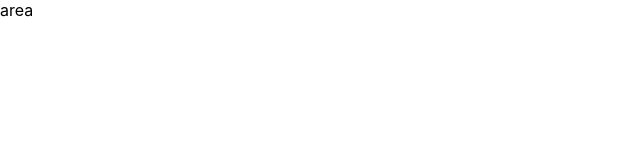
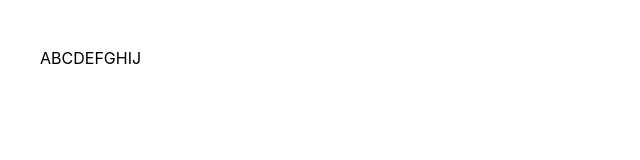
Before and after one commit to ssda-developer/sea-battle, a React (Create React App) app: page / in a window 1280 px wide. Shown: the top 160 px of the page, without its empty margins (0-640 px from the left). Built offline with nearby package versions, Linux system fonts and the light colour scheme.

Commit message:
- convert Area component to functional component

```diff
--- a/src/App.css
+++ b/src/App.css
@@ -1,38 +1,8 @@
-.App {
-    text-align: center;
+* {
+    margin: 0;
 }
 
-.App-logo {
-    height: 40vmin;
-    pointer-events: none;
+.sea-battle {
+    max-width: 1200px;
+    margin: 3rem auto;
 }
-
-@media (prefers-reduced-motion: no-preference) {
-    .App-logo {
-        animation: App-logo-spin infinite 20s linear;
-    }
-}
-
-.App-header {
-    background-color: #282c34;
-    min-height: 100vh;
-    display: flex;
-    flex-direction: column;
-    align-items: center;
-    justify-content: center;
-    font-size: calc(10px + 2vmin);
-    color: white;
-}
-
-.App-link {
-    color: #61dafb;
-}
-
-@keyframes App-logo-spin {
-    from {
-        transform: rotate(0deg);
-    }
-    to {
-        transform: rotate(360deg);
-    }
-}
--- a/src/App.tsx
+++ b/src/App.tsx
@@ -1,9 +1,13 @@
-import React, { ReactElement } from 'react';
+import React, { FC } from 'react';
 import Area from './components/Area/Area';
 import './App.css';
 
-function App(): ReactElement {
-    return <Area />;
-}
+const App: FC = () => {
+    return (
+        <div className="sea-battle">
+            <Area />
+        </div>
+    );
+};
 
 export default App;
--- a/src/components/Area/Area.tsx
+++ b/src/components/Area/Area.tsx
@@ -1,24 +1,23 @@
-import React, { Component, ReactElement } from 'react';
+import React, { FC, useState, useEffect } from 'react';
+import Field from '../Field/Field';
 import './Area.scss';
 
-class Area extends Component {
-    state = {
-        numbers: ['1', '2', '3', '4', '5', '6', '7', '8', '9', '10'],
-        letters: ['a', 'b', 'c', 'd', 'e', 'f', 'g', 'h', 'i', 'j'],
-    };
+const AREA_SIZE = 10;
 
-    square = [];
+const Area: FC = () => {
+    const [square, setSquare] = useState<string[]>(['']);
 
-    render(): ReactElement {
-        const { numbers, letters } = this.state;
-        numbers.forEach(number => {
-            letters.forEach(letter => {
-                this.square.push([number, letter] as never);
-            });
-        });
+    useEffect(() => {
+        for (let i = 0; i < AREA_SIZE; i += 1) {
+            setSquare(prev => [...prev, String.fromCharCode(i + 65)]);
+        }
+    }, []);
 
-        return <div className="area">area</div>;
-    }
-}
+    return (
+        <div className="area">
+            <div>{square}</div>
+        </div>
+    );
+};
 
 export default Area;
--- a/src/components/Field/Field.tsx
+++ b/src/components/Field/Field.tsx
@@ -1,8 +1,7 @@
-import React, { ReactElement } from 'react';
-
+import React, { FC } from 'react';
 import './Field.scss';
 
-const Field = (): ReactElement => {
+const Field: FC = () => {
     return <div className="field">field</div>;
 };
 
```
Also changed, not shown: 2 other files (tests, documents, lock files or other folders).
